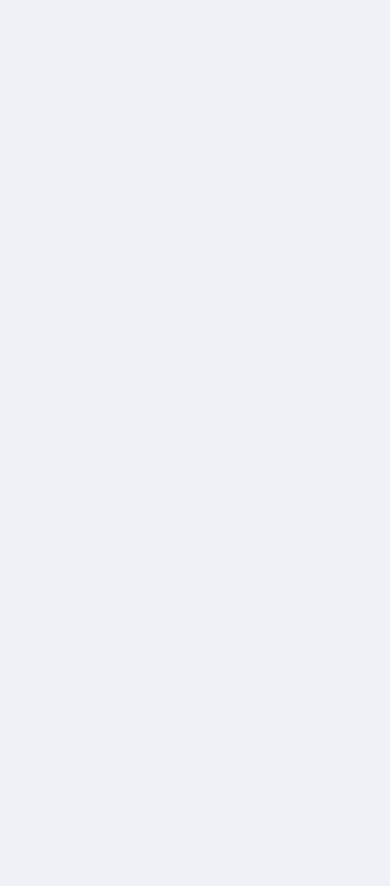
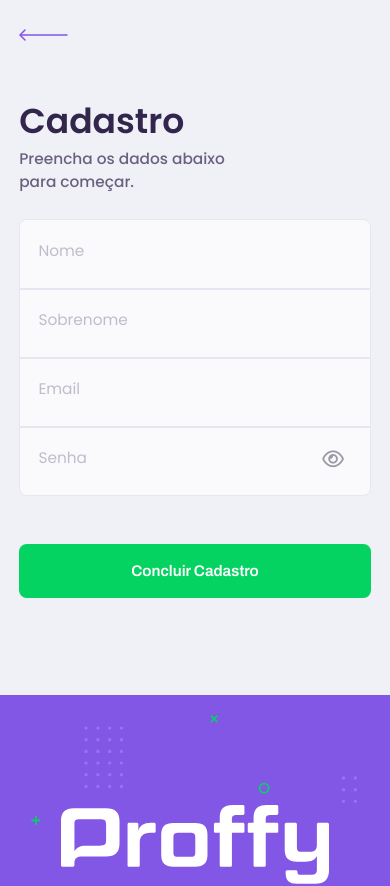
Before and after one commit to LuizPedroSousa/Proffy-2.0, a React (Create React App) app in the folder web/: page /register in a window 390 px wide. Shown: the top 886 px of the page. Before the commit the page ends 844 px from the top, so only its background shows below. Built offline with nearby package versions, Linux system fonts and the light colour scheme; the HTML template or start-up script is replaced by a standard one.

Commit message:
added register-page and mobile-fisrt applied

```diff
--- a/web/src/Components/Elements/InputForm/style.css
+++ b/web/src/Components/Elements/InputForm/style.css
@@ -26,10 +26,16 @@
     font-weight: 400;
 }
 
-.input-form-block input[type="email"]{
+.form strong + .input-form-block input{
     border-top-left-radius: 0.8rem;
     border-top-right-radius: 0.8rem;
 }
+
+.form p + .input-form-block input{
+    border-top-left-radius: 0.8rem;
+    border-top-right-radius: 0.8rem;
+}
+
 
 .input-form-block input[type="password"]{
     border-bottom-left-radius: 0.8rem;
--- a/web/src/Components/Login/Form/index.tsx
+++ b/web/src/Components/Login/Form/index.tsx
@@ -4,18 +4,20 @@ import './style.css'
 
 interface FormProps {
     title: string;
+    description?: string;
     buttonName: string;
 }
 
-const Form: React.FunctionComponent<FormProps> = ({ children, title, buttonName }) => {
+const Form: React.FunctionComponent<FormProps> = ({ children, title, buttonName, description }) => {
 
-    function enterAcount(e: FormEvent){
+    function enterAcount(e: FormEvent) {
         e.preventDefault();
     }
     return (
         <div className="form-container">
             <form className="form" onSubmit={enterAcount}>
                 <strong>{title}</strong>
+                <p>{description}</p>
                 {children}
                 <button type="submit">
                     {buttonName}
--- a/web/src/Components/Login/Form/style.css
+++ b/web/src/Components/Login/Form/style.css
@@ -8,6 +8,12 @@
     font: 600 3.6rem Poppins ;
     color: var(--color-text-title);
     display: block;
+    margin-bottom: 2.8rem;
+}
+
+.form > p{
+    display: block;
+    max-width: 25rem;
     margin-bottom: 2.8rem;
 }
 
--- a/web/src/Pages/Login/index.tsx
+++ b/web/src/Pages/Login/index.tsx
@@ -4,6 +4,7 @@ import './style.css'
 import Proffy from './../../Components/Login/Proffy/index';
 import Form from './../../Components/Login/Form/index';
 import InputForm from './../../Components/Elements/InputForm/index';
+import { Link } from 'react-router-dom';
 
 
 
@@ -78,7 +79,7 @@ function Login() {
                 <footer>
                     <div className="accont">
                         <p>Não tem conta?</p>
-                        <a href="#">Cadastre-se</a>
+                        <Link to="/register">Cadastre-se</Link>
                     </div>
                     <p>É de graça <span><i className="fas fa-heart"></i></span></p>
                 </footer>
--- /dev/null
+++ b/web/src/Pages/Register/index.tsx
@@ -0,0 +1,74 @@
+import React, { useState } from 'react';
+
+
+import './style.css'
+import Form from './../../Components/Login/Form/index';
+import Proffy from './../../Components/Login/Proffy/index';
+import InputForm from './../../Components/Elements/InputForm/index';
+
+import backIcon from '../../Assets/Icons/backPurple.svg';
+import { Link } from 'react-router-dom';
+
+function Register() {
+    const [viewPassword, setViewPassword] = useState(false);
+    function toggleViewPassword() {
+        if (!viewPassword) {
+            return setViewPassword(true);
+        } else {
+            return setViewPassword(false);
+        }
+    }
+    return (
+        <div className="register-container">
+            <header>
+                <Link to="/login">
+                    <img src={backIcon} alt="Voltar" />
+                </Link>
+            </header>
+            <Form
+                title="Cadastro"
+                description="Preencha os dados abaixo para começar."
+                buttonName="Concluir Cadastro"
+            >
+                <InputForm
+                    label="Nome"
+                    name="name"
+                    type="text"
+                />
+                <InputForm
+                    label="Sobrenome"
+                    name="surname"
+                    type="text"
+                />
+                <InputForm
+                    label="Email"
+                    name="email"
+                    type="email"
+                />
+                <InputForm
+                    label="Senha"
+                    name="password"
+                    type={!viewPassword ? "password" : "text"}
+                >
+                    {
+                        !viewPassword ?
+                            <span
+                                onClick={toggleViewPassword}
+                                style={{ color: "var(--color-text-complement" }}>
+                                <i className="far fa-eye"></i>
+                            </span>
+                            :
+                            <span
+                                onClick={toggleViewPassword}
+                                style={{ color: "var(--color-primary" }}>
+                                <i className="far fa-eye-slash"></i>
+                            </span>
+                    }
+                </InputForm>
+            </Form>
+            <Proffy />
+        </div>
+    );
+}
+
+export default Register;
--- /dev/null
+++ b/web/src/Pages/Register/style.css
@@ -0,0 +1,24 @@
+.register-container{
+    height: 100vh;
+}
+
+.register-container header{
+    padding: 2rem;
+}
+
+.register-container .form-container{
+    margin-bottom: 8rem;
+    margin-top: 0;
+}
+
+.register-container .form-container .form strong{
+    margin-bottom: 0;
+}
+
+.register-container .form-container .form button{
+    margin-top: 5rem;
+}
+
+.register-container .login-proffy-container{
+    width: 100vw;
+}
--- a/web/src/routers.tsx
+++ b/web/src/routers.tsx
@@ -4,6 +4,7 @@ import { Route, BrowserRouter } from 'react-router-dom';
 import Landing from './Pages/Landing'
 import TeacherList from './Pages/TeacherList/index';
 import Login from './Pages/Login/index';
+import Register from './Pages/Register/index';
 
 function Router() {
     return (
@@ -11,6 +12,7 @@ function Router() {
             <Route path="/" exact component={Landing} />
             <Route path="/study" component={TeacherList} />
             <Route path="/login" component={Login} />
+            <Route path="/register" component={Register} />
         </BrowserRouter>
     );
 }
```
Also changed, not shown: web/src/Assets/Icons/backPurple.svg (added).
